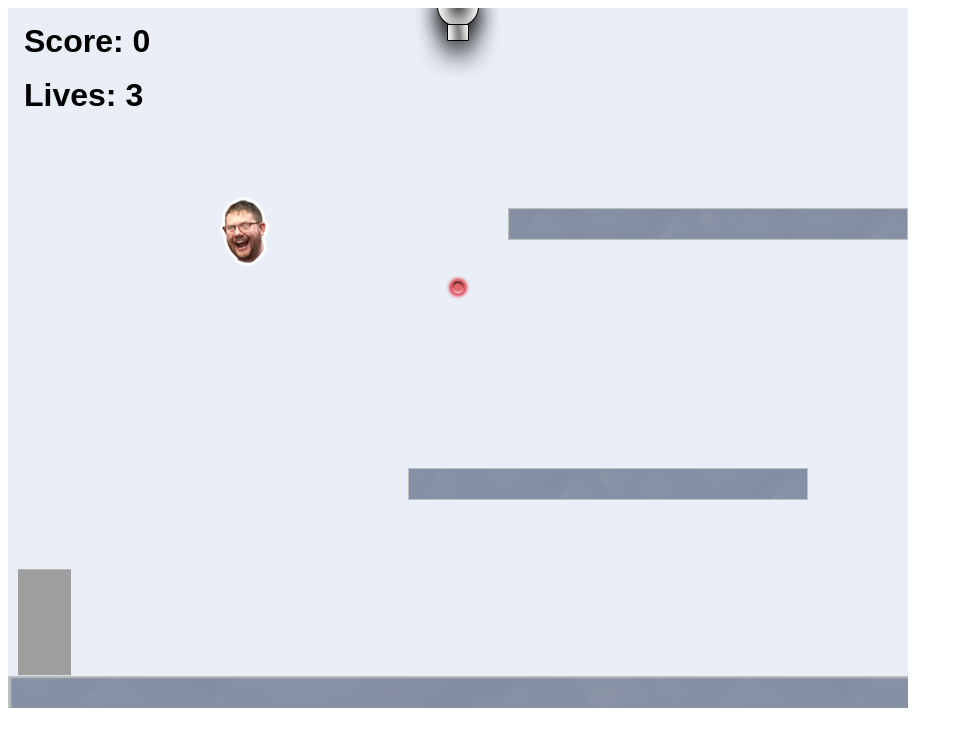
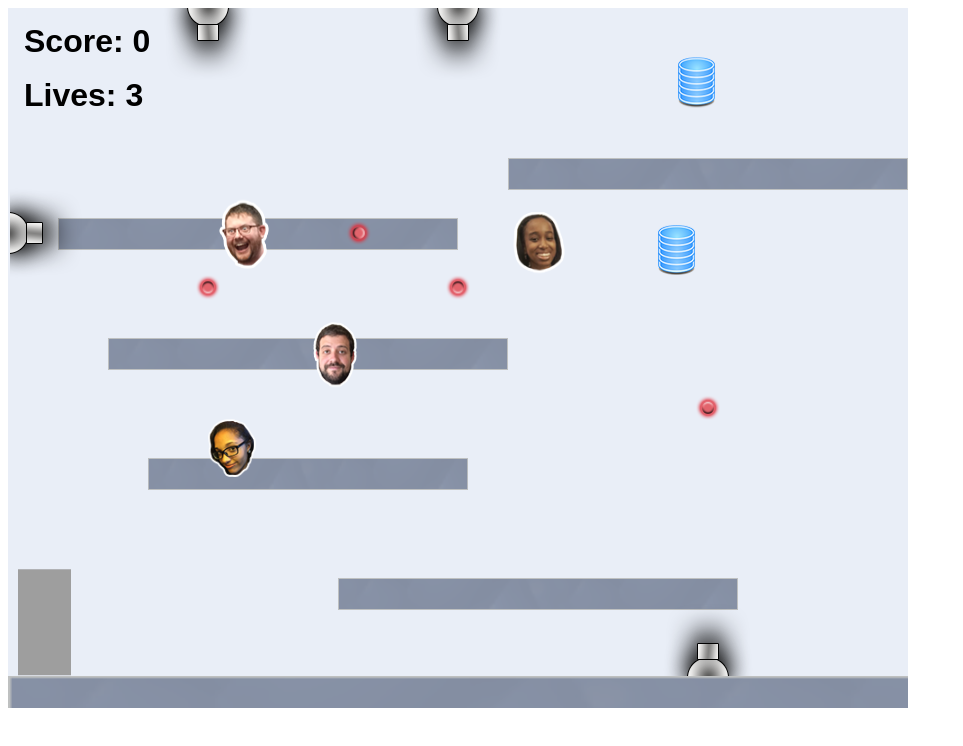
Before and after one commit to kamrynlovell/kamrynlovell.github.io, a website: page projects/platformer/index.html in a window 1280 px wide. Shown: the whole page, without its empty margins (0-963 px from the left). Drawn offline with Linux system fonts and the light colour scheme; animation ran at ten frames a second.

Commit message:
update portfolio

```diff
--- a/portfolio.html
+++ b/portfolio.html
@@ -170,4 +170,7 @@
     </div>
       </div>
     </body>
+    <script src="https://ajax.googleapis.com/ajax/libs/jquery/2.1.3/jquery.min.js"></script>
+<script id="portfolioScript">$(document).ready(function() {$.getJSON('projects/projects.json').then(function(data) { data.projects.forEach(function(project){ $('#portfolio').append('<li><a href="projects/' + project.name + '/">' + project.title + ' : ' + project.description + '</a></li>'); }); }); });</script>
+To learn more about the opspark cli, click here...
 </html>
--- a/projects/platformer/js/init/cannon.js
+++ b/projects/platformer/js/init/cannon.js
@@ -21,6 +21,9 @@
 
         // example:
         cannon.create.onTop(450);
+        cannon.create.onLeft (225);
+        cannon.create.onBottom(700);
+        cannon.create.onTop(200);
 
 
 
--- a/projects/platformer/js/init/collectable.js
+++ b/projects/platformer/js/init/collectable.js
@@ -35,8 +35,12 @@
         // ALL YOUR CODE GOES BELOW HERE ///////////////////////////////////////
 
         // example:
-        collectable.create(type.steve, 200, 170, 6, 0.7);
-
+        collectable.create(type.steve, 200, 170, 7, 0.8);
+        collectable.create(type.grace, 500, 190, 5, 0.6);
+        collectable.create(type.max, 300, 300, 5, 0.7);
+        collectable.create(type.kennedi, 200, 400, 4, 0.6);
+        collectable.create(type.db, 650, 200, 6, 0.7);
+        collectable.create(type.db, 670, 35, 5, 0.6);
 
 
         // ALL YOUR CODE GOES ABOVE HERE ///////////////////////////////////////
--- a/projects/platformer/js/init/platform.js
+++ b/projects/platformer/js/init/platform.js
@@ -35,11 +35,11 @@
         platform.create(0, game.world.height - 32, 3, 2);
 
         // example:
-        platform.create(400, 460);
-        platform.create(500, 200);
-
-
-
+        platform.create(330, 570);
+        platform.create(140, 450, 0.8);
+        platform.create(100, 330);
+        platform.create(50, 210);
+        platform.create(500, 150);
         // ALL YOUR CODE GOES ABOVE HERE ///////////////////////////////////////
         ////////////////////////////////////////////////////////////////////////
     };
```
